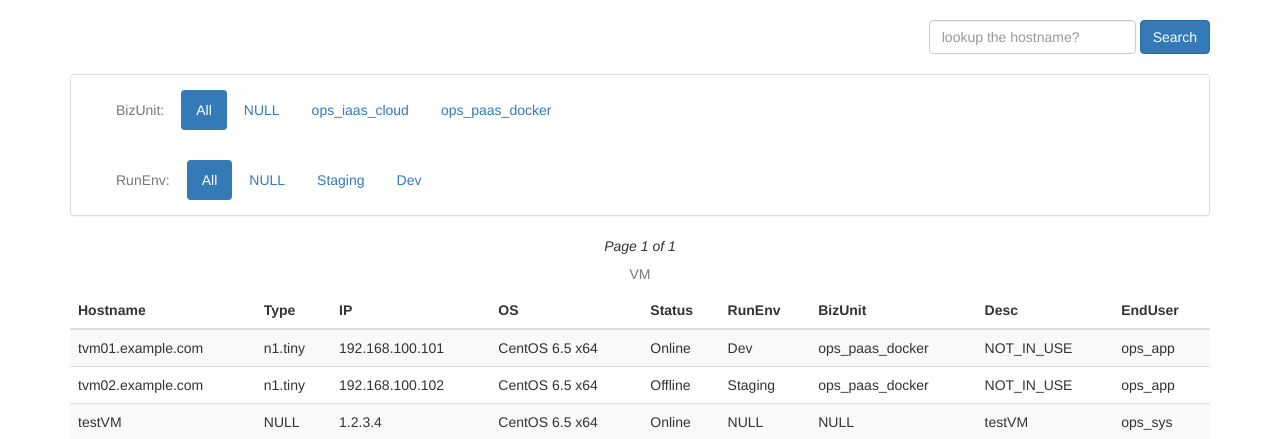
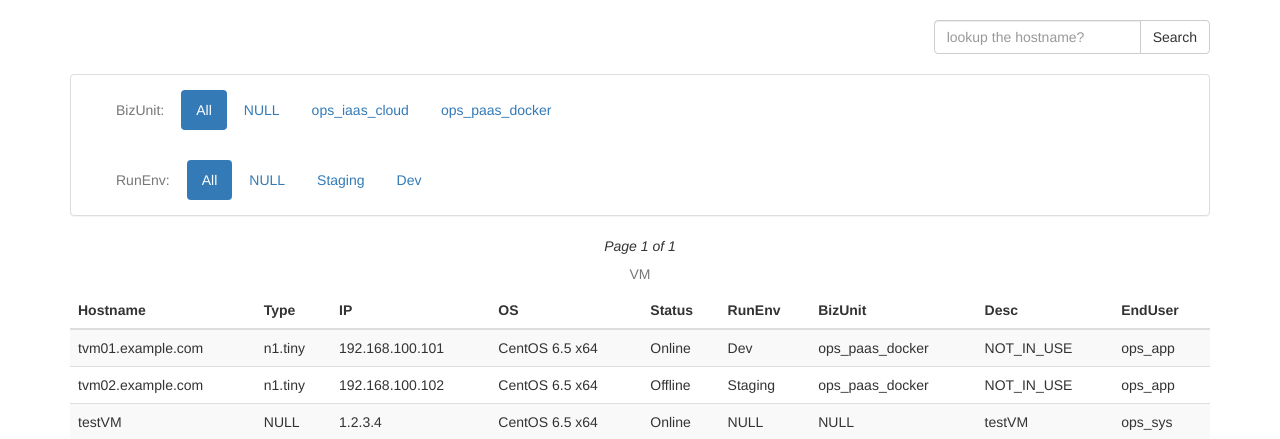
Before and after one commit to opera443399/asset, a Django app: page /assets/list/vms/ in a window 1280 px wide. Shown: the part 62-501 px from the top of the page. Run offline with Django 3.2, Linux system fonts and the light colour scheme; the visitor is signed in with stand-in values (Sample User, id 1); data comes from the database, SQL or seed files in the repository; parts of the project's set-up code (start-up, migrations or seed data) failed here and were passed over; some libraries are stand-ins or nearby versions.

Commit message:
changed: list_hosts and list_vms layout for bootstrap input group

```diff
--- a/www/assets/templates/assets/list_hosts.html
+++ b/www/assets/templates/assets/list_hosts.html
@@ -5,9 +5,11 @@
     <div class="row">
         <div class="col-xs-offset-1 col-xs-10 col-sm-11 text-right">
             <form class="form-inline" role="form" id="form-searching" action="{% url 'assets:list_hosts' %}" method="get">
-                <div class="form-group">
+                <div class="input-group">
                     <input class="form-control" type="text" id="q" name="q" placeholder="{{ q|default:"lookup the hostname?" }}" maxlength="20">
-                    <button type="button" class="btn btn-primary" id="search">{% trans 'Search' %}</button>
+                    <span class="input-group-btn">
+                        <button type="button" class="btn btn-default" id="search">{% trans 'Search' %}</button>
+                    </span>
                 </div>
             </form>
         </div>
--- a/www/assets/templates/assets/list_vms.html
+++ b/www/assets/templates/assets/list_vms.html
@@ -5,9 +5,11 @@
     <div class="row">
         <div class="col-xs-offset-1 col-xs-10 col-sm-11 text-right">
             <form class="form-inline" role="form" id="form-searching" action="{% url 'assets:list_vms' %}" method="get">
-                <div class="form-group">
+                <div class="input-group">
                     <input class="form-control" type="text" id="q" name="q" placeholder="{{ q|default:"lookup the hostname?" }}" maxlength="20">
-                    <button type="button" class="btn btn-primary" id="search">{% trans 'Search' %}</button>
+                    <span class="input-group-btn">
+                        <button type="button" class="btn btn-default" id="search">{% trans 'Search' %}</button>
+                    </span>
                 </div>
             </form>
         </div>
```
